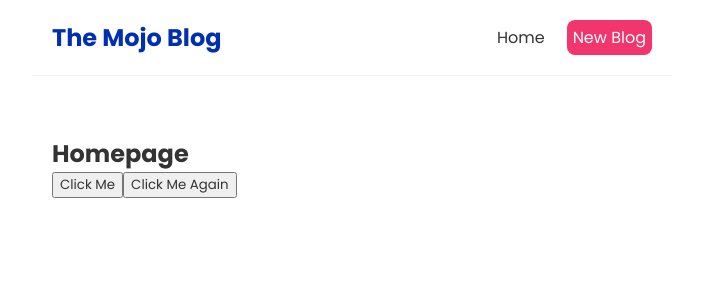
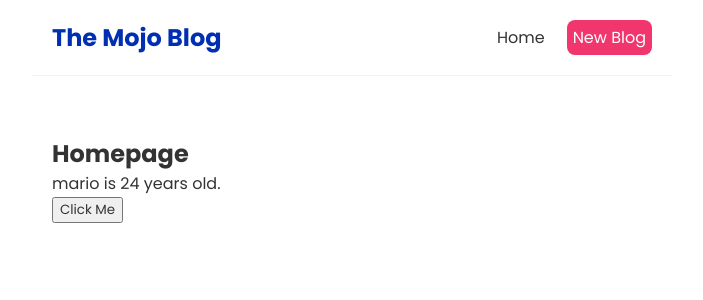
Before and after one commit to Khedubaba/MojoBlog, a React (Create React App) app in the folder mojo-blog/: page / in a window 1280 px wide. Shown: the top 300 px of the page, without its empty margins (288-991 px from the left). Built offline with nearby package versions, Linux system fonts and the light colour scheme; the HTML template or start-up script is replaced by a standard one.

Commit message:
useState Hook

```diff
--- a/mojo-blog/src/Home.js
+++ b/mojo-blog/src/Home.js
@@ -1,18 +1,28 @@
+import { useState } from 'react';
+
 const Home = () => {
 
-    const handleClick = (e) => {
-        console.log("Hello Bloggers.", e);
-    }
+    // let name = 'luiji';
+    const [name, setName] = useState('mario');
+    const [age, setAge] = useState(24);
 
-    const handleClickAgain = (name, e) => {
-        console.log("hello", name, e.target);
-    }
+        const handleClick = (e) => {
+            setName('luiji');
+            setAge(30);
+        }
+
+    // const handleClickAgain = (name, e) => {
+    //     console.log("hello", name, e.target);
+    // }
+
+
 
     return (
         <div className="home">
             <h2>Homepage</h2>
+            <p>{name} is {age} years old.</p>
             <button onClick = {handleClick}>Click Me</button>
-            <button onClick = {(e) => handleClickAgain('mario', e)}>Click Me Again</button>
+            {/* <button onClick = {(e) => handleClickAgain('mario', e)}>Click Me Again</button> */}
         </div>
     );
 }
```
